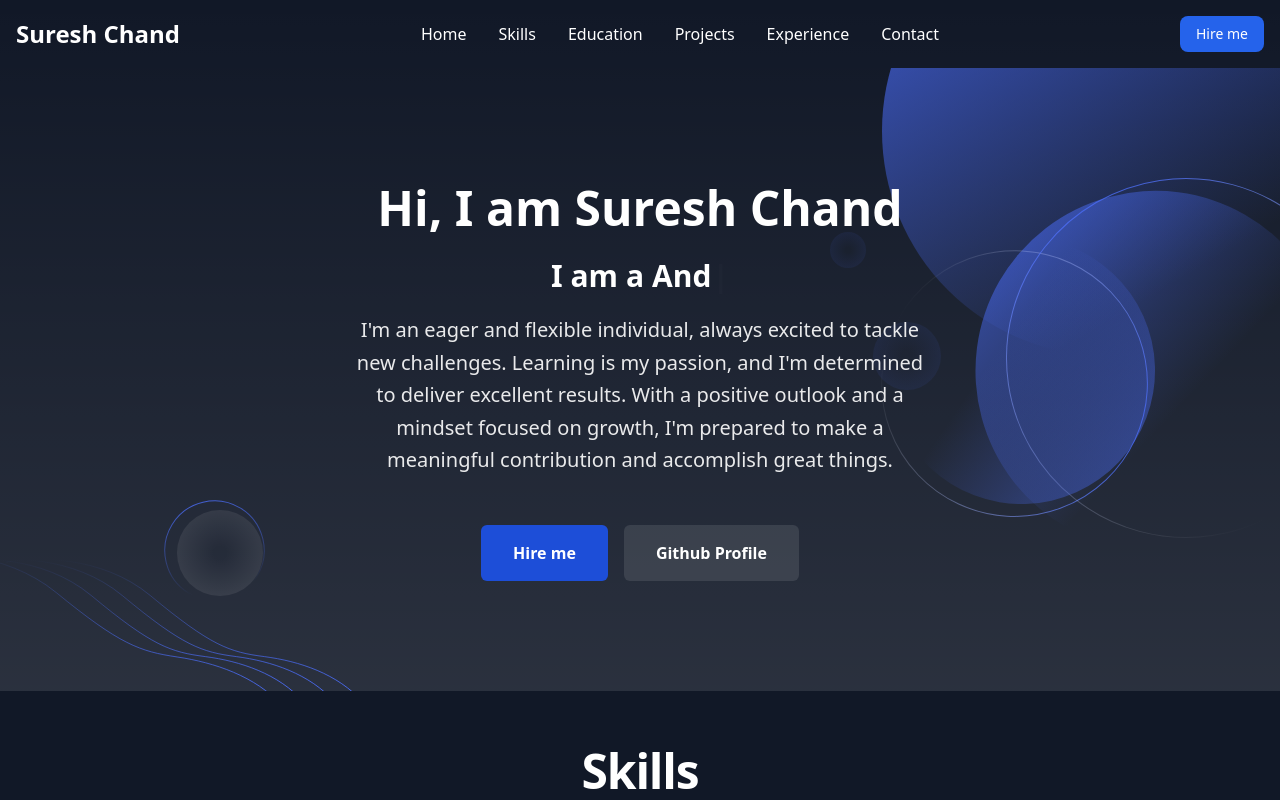
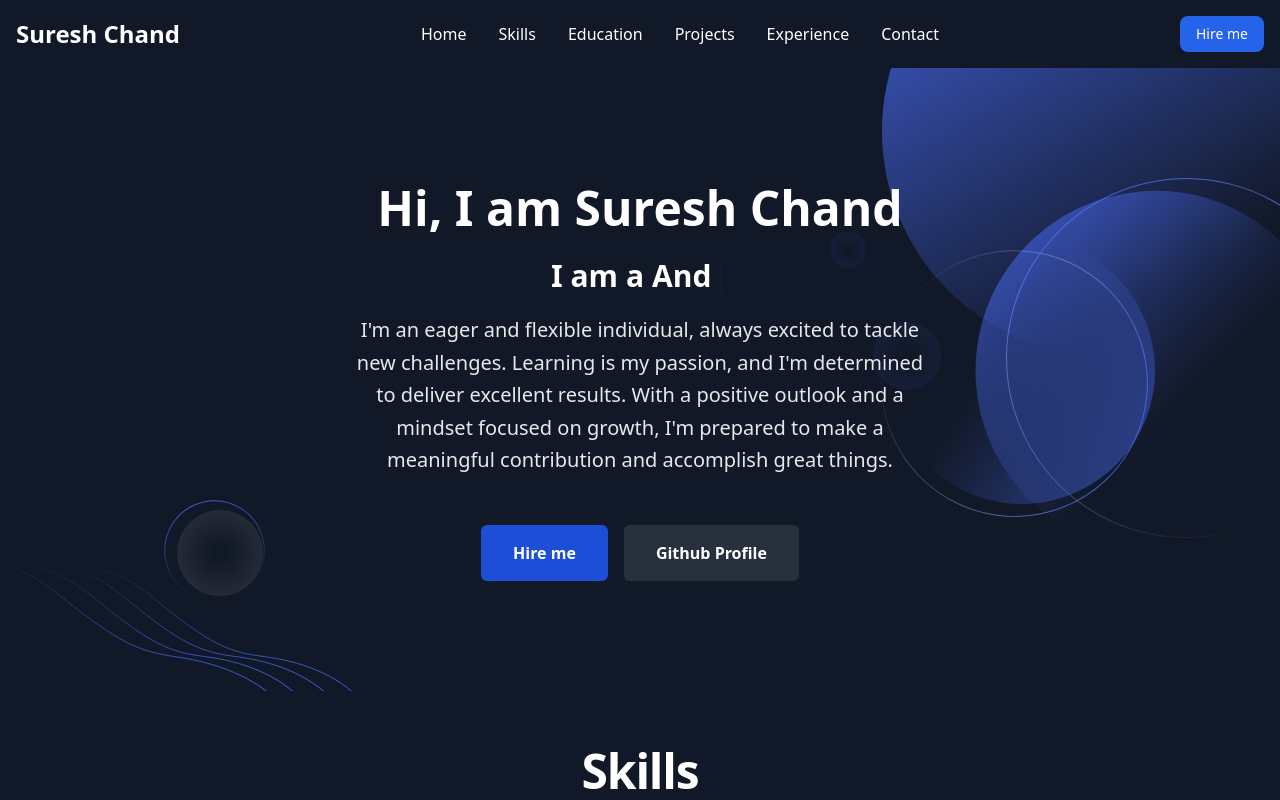
Before and after one commit to scthakuri/portfolio, a Next.js app: page / in a window 1280 px wide. Shown: the top 800 px of the page. Built offline with nearby package versions, Linux system fonts and the light colour scheme.

Commit message:
Fixed: Theme

```diff
--- a/src/app/components/Footer.tsx
+++ b/src/app/components/Footer.tsx
@@ -7,19 +7,19 @@ export default function Footer() {
             <div className="w-full max-w-screen-xl mx-auto p-4 md:py-8">
                 <div className="sm:flex sm:items-center sm:justify-between">
                     <div className="flex mb-8 justify-center md:mb-0 space-x-8 rtl:space-x-reverse">
-                        <a href="https://facebook.com/sc.thakuri" target="_blank" title="Facebook Page" className="text-gray-400 hover:text-gray-900 dark:hover:text-white">
+                        <a href="https://facebook.com/sc.thakuri" target="_blank" title="Facebook Page" className="text-gray-400 hover:text-white">
                             <svg className="w-5 h-5" aria-hidden="true" xmlns="http://www.w3.org/2000/svg" fill="currentColor" viewBox="0 0 8 19">
                                 <path fill-rule="evenodd" d="M6.135 3H8V0H6.135a4.147 4.147 0 0 0-4.142 4.142V6H0v3h2v9.938h3V9h2.021l.592-3H5V3.591A.6.6 0 0 1 5.592 3h.543Z" clip-rule="evenodd" />
                             </svg>
                             <span className="sr-only">Facebook page</span>
                         </a>
-                        <a href="https://twitter.com/scthakuri" target="_blank" title="Twitter Page" className="text-gray-400 hover:text-gray-900 dark:hover:text-white">
+                        <a href="https://twitter.com/scthakuri" target="_blank" title="Twitter Page" className="text-gray-400 hover:text-white">
                             <svg className="w-5 h-5" aria-hidden="true" xmlns="http://www.w3.org/2000/svg" fill="none" viewBox="0 0 20 20">
                                 <path stroke="currentColor" d="M12.186 8.672 18.743.947h-2.927l-5.005 5.9-4.44-5.9H0l7.434 9.876-6.986 8.23h2.927l5.434-6.4 4.82 6.4H20L12.186 8.672Zm-2.267 2.671L8.544 9.515 3.2 2.42h2.2l4.312 5.719 1.375 1.828 5.731 7.613h-2.2l-4.699-6.237Z"/>
                             </svg>
                             <span className="sr-only">Twitter page</span>
                         </a>
-                        <a href="https://www.linkedin.com/in/scthakuri/" title="Linkedin Page" target="_blank" className="text-gray-400 hover:text-gray-900 dark:hover:text-white">
+                        <a href="https://www.linkedin.com/in/scthakuri/" title="Linkedin Page" target="_blank" className="text-gray-400 hover:text-white">
                             <svg className="w-5 h-5" aria-hidden="true" xmlns="http://www.w3.org/2000/svg" fill="currentColor" viewBox="0 0 15 15">
                                 <path fill-rule="evenodd" d="M7.979 5v1.586a3.5 3.5 0 0 1 3.082-1.574C14.3 5.012 15 7.03 15 9.655V15h-3v-4.738c0-1.13-.229-2.584-1.995-2.584-1.713 0-2.005 1.23-2.005 2.5V15H5.009V5h2.97ZM3 2.487a1.5 1.5 0 1 1-3 0 1.5 1.5 0 0 1 3 0Z" clip-rule="evenodd"/>
                                 <path d="M3 5.012H0V15h3V5.012Z"/>
@@ -27,7 +27,7 @@ export default function Footer() {
 
                             <span className="sr-only">Linkedin Page</span>
                         </a>
-                        <a href="https://github.com/scthakuri/" title="Github Account" target="_blank" className="text-gray-400 hover:text-gray-900 dark:hover:text-white">
+                        <a href="https://github.com/scthakuri/" title="Github Account" target="_blank" className="text-gray-400 hover:text-white">
                             <svg className="w-5 h-5" aria-hidden="true" xmlns="http://www.w3.org/2000/svg" fill="currentColor" viewBox="0 0 20 20">
                                 <path fill-rule="evenodd" d="M10 .333A9.911 9.911 0 0 0 6.866 19.65c.5.092.678-.215.678-.477 0-.237-.01-1.017-.014-1.845-2.757.6-3.338-1.169-3.338-1.169a2.627 2.627 0 0 0-1.1-1.451c-.9-.615.07-.6.07-.6a2.084 2.084 0 0 1 1.518 1.021 2.11 2.11 0 0 0 2.884.823c.044-.503.268-.973.63-1.325-2.2-.25-4.516-1.1-4.516-4.9A3.832 3.832 0 0 1 4.7 7.068a3.56 3.56 0 0 1 .095-2.623s.832-.266 2.726 1.016a9.409 9.409 0 0 1 4.962 0c1.89-1.282 2.717-1.016 2.717-1.016.366.83.402 1.768.1 2.623a3.827 3.827 0 0 1 1.02 2.659c0 3.807-2.319 4.644-4.525 4.889a2.366 2.366 0 0 1 .673 1.834c0 1.326-.012 2.394-.012 2.72 0 .263.18.572.681.475A9.911 9.911 0 0 0 10 .333Z" clip-rule="evenodd" />
                             </svg>
--- a/src/app/components/Navbar.tsx
+++ b/src/app/components/Navbar.tsx
@@ -8,7 +8,7 @@ const Navbar = () => {
         try {
             const onScroll = () => {
                 if (window.scrollY > 100) {
-                    setClassName("bg-blue-900 sticky top-0 z-[99]");
+                    setClassName("bg-blue-800 sticky top-0 z-[99]");
                 } else {
                     setClassName("bg-transparent");
                 }
--- a/src/app/globals.css
+++ b/src/app/globals.css
@@ -30,13 +30,6 @@ html {
     /* 3 */
     font-family: ui-sans-serif, system-ui, -apple-system, BlinkMacSystemFont, "Segoe UI", Roboto, "Helvetica Neue", Arial, "Noto Sans", sans-serif, "Apple Color Emoji", "Segoe UI Emoji", "Segoe UI Symbol", "Noto Color Emoji";
     /* 4 */
-}
-
-body {
-    color: rgb(var(--foreground-rgb));
-    background: linear-gradient(to bottom,
-            transparent,
-            rgb(var(--background-end-rgb))) rgb(var(--background-start-rgb));
 }
 
 .skill_item {
```
